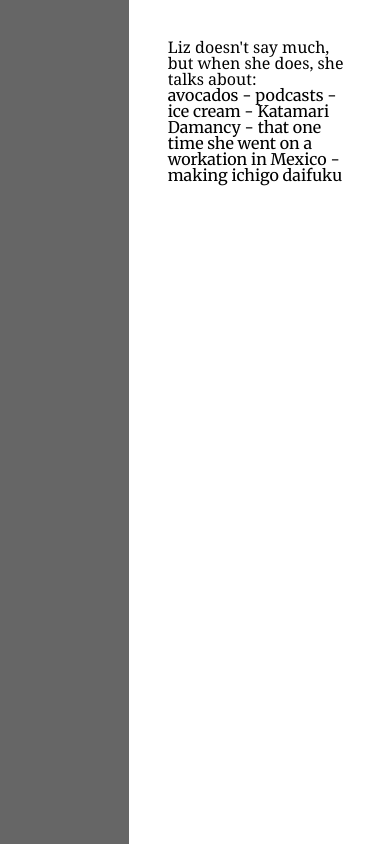
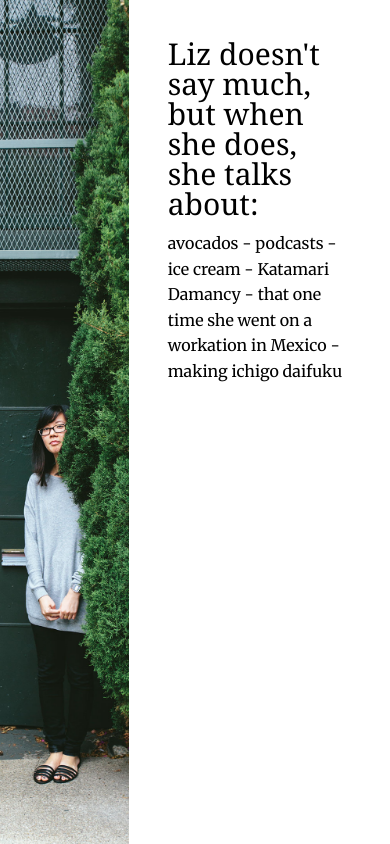
Before and after one commit to lizthebiz/github.io, a plain HTML site: page index.html in a window 390 px wide. Drawn offline with Linux system fonts and the light colour scheme; a web font is replaced by a local one.

Commit message:
Set image

```diff
--- a/css/pizza.css
+++ b/css/pizza.css
@@ -19,8 +19,22 @@ h1, h2, h3, h4, h5, h6 {
 }
 
 
+h1 {
+	font-size: 36px;
+	margin-bottom: 12px;
+}
 
-li {
+p {
+	line-height: 1.6;
+	font-size: 16px;
+}
+
+.tree98 {
+	width: 50%;
+	height: 100%;
+	float: left;
+	background: #CCC url("../images/tree98-desktop@2x.jpg") center center;
+	background-size: cover;
 
 }
 
@@ -29,32 +43,23 @@ li {
 	float: left;
 	padding: 10%;
 }
-.tree98 {
-	width: 50%;
-	height: 100%;
-	float: left;
-	background: #CCC url("../images/tree98.jpg");
-	background-size: cover;
+
+.content {
+	max-width: 540px;
+	margin: 0 auto;
 }
 
 
 @media screen and (max-width:766px) {
 
+h1 {
+	font-size: 30px;
+}
 	.tree98 {
 		width: 33%;
-		background: #666;
-		background-position: center center;
-		-webkit-transition: 0.2s width;
-		-moz-transition: 0.2s width;
-		transition: 0.2s width;
-
 	}
 
 	.human2 {
 		width: 67%;
-		-webkit-transition: 0.2s width;
-		-moz-transition: 0.2s width;
-		transition: 0.2s width;
-
 	}
 }
--- a/index.html
+++ b/index.html
@@ -24,10 +24,12 @@
 
 <div class="human2">
 
-	<h1>
-		Liz doesn't say much, but when she does, she talks about:
-	</h1>
-	<p>avocados - podcasts - ice cream - Katamari Damancy - that one time she went on a workation in Mexico - making ichigo daifuku</p>
+	<div class="content">
+
+		<h1>Liz doesn't say much, but when she does, she talks about:</h1>
+		<p>avocados - podcasts - ice cream - Katamari Damancy - that one time she went on a workation in Mexico - making ichigo daifuku</p>
+
+	</div>
 
 </div>
 
```
Also changed, not shown: images/tree98-desktop@2x.jpg (added).
